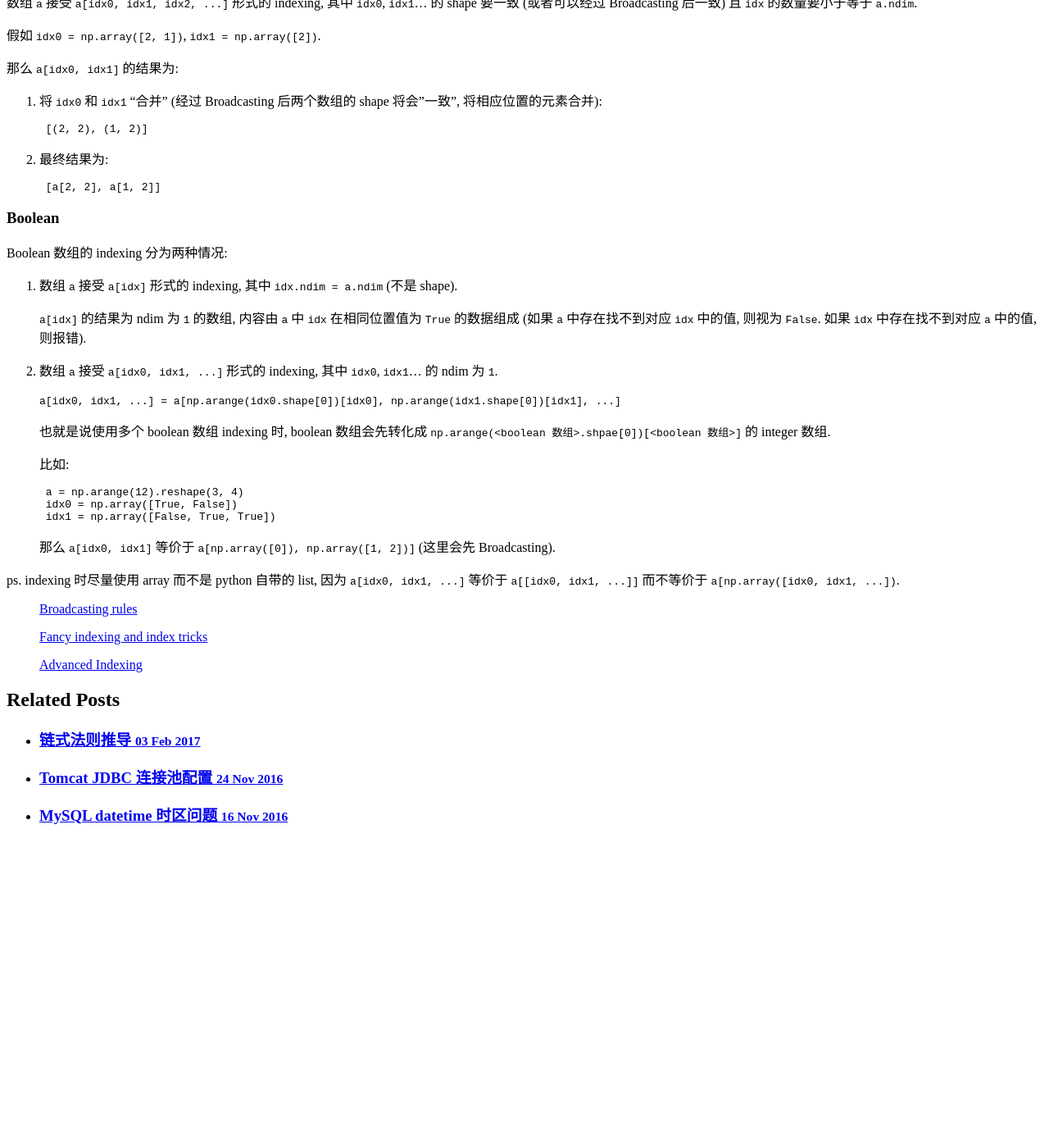
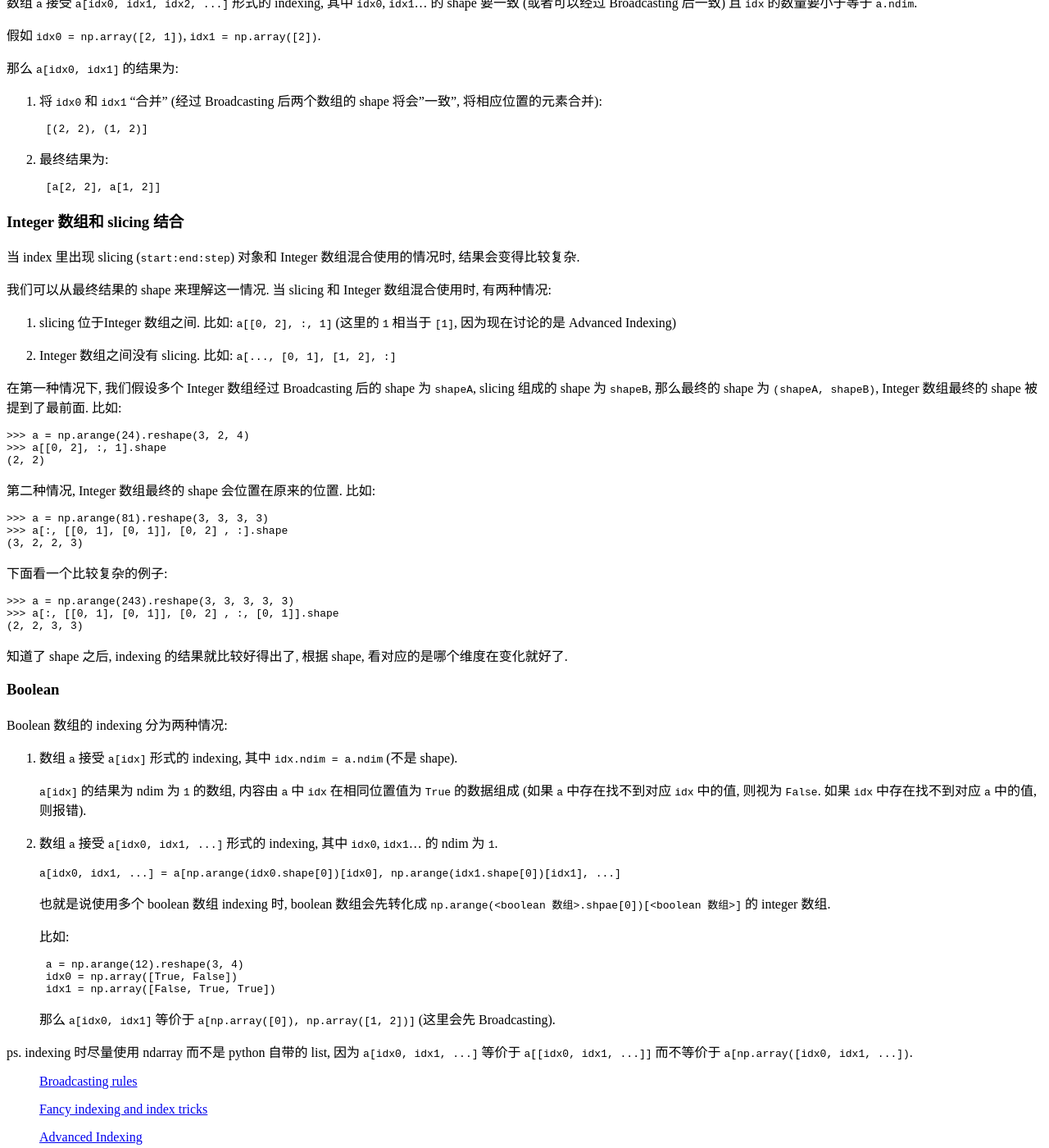
Before and after one commit to yoncise/yoncise.github.io, a Jekyll site: the page built from _posts/2017-03-26-numpy-Broadcasting-和-Advanced-Indexing.md, in a window 1280 px wide and 1400 px high, scrolled down 1033 px. Shown: the whole window at 82% size. Built offline with Jekyll 4.4.1, drawn with Linux system fonts in a browser that asks for light colours; before the commit the page ends 2057 px from its top, so only the background shows below that; some of the changed text lies outside the part shown.

Commit message:
integer indexing mix with slicing

```diff
--- a/_posts/2017-03-26-numpy-Broadcasting-和-Advanced-Indexing.md
+++ b/_posts/2017-03-26-numpy-Broadcasting-和-Advanced-Indexing.md
@@ -8,11 +8,11 @@ title: numpy Broadcasting 和 Advanced Indexing
 > Broadcasting allows **universal functions** to deal in a meaningful way with inputs
 > that **do not have exactly the same shape**.
 
-universal functions 简单理解就是 elementwise 的函数.
+Universal functions 简单理解就是 elementwise 的函数.
 
 Broadcasting 就两条规则:
 
-1. 如果两个 array 的 ndim 不一样, 那么就向 ndim 小的数组的 shape
+1. 如果两个数组的 ndim 不一样, 那么就向 ndim 小的数组的 shape
 **prepend** `1`, 直到两个数组的 ndim 一样.
 
     比如: 数组 `a` 和 `b` 的 shape 分别为 `(3, 4)` 和 `(4)`,
@@ -61,6 +61,37 @@ Advanced Indexing 分为两种情况: 1). Integer 的数组 2). Boolean 的数
 
         [a[2, 2], a[1, 2]]
 
+### Integer 数组和 slicing 结合
+
+当 index 里出现 slicing (`start:end:step`) 对象和 Integer 数组混合使用的情况时, 结果会变得比较复杂.
+
+我们可以从最终结果的 shape 来理解这一情况. 当 slicing 和 Integer 数组混合使用时, 有两种情况:
+
+1. slicing 位于Integer 数组之间. 比如: `a[[0, 2], :, 1]` (这里的 `1` 相当于 `[1]`, 因为现在讨论的是 Advanced Indexing)
+
+2. Integer 数组之间没有 slicing. 比如: `a[..., [0, 1], [1, 2], :]`
+
+在第一种情况下, 我们假设多个 Integer 数组经过 Broadcasting 后的 shape 为 `shapeA`, slicing 组成的 shape
+为 `shapeB`, 那么最终的 shape 为 `(shapeA, shapeB)`, Integer 数组最终的 shape 被提到了最前面. 比如:
+
+    >>> a = np.arange(24).reshape(3, 2, 4)
+    >>> a[[0, 2], :, 1].shape
+    (2, 2)
+
+第二种情况, Integer 数组最终的 shape 会位置在原来的位置. 比如:
+
+    >>> a = np.arange(81).reshape(3, 3, 3, 3)
+    >>> a[:, [[0, 1], [0, 1]], [0, 2] , :].shape
+    (3, 2, 2, 3)
+
+下面看一个比较复杂的例子:
+
+    >>> a = np.arange(243).reshape(3, 3, 3, 3, 3)
+    >>> a[:, [[0, 1], [0, 1]], [0, 2] , :, [0, 1]].shape
+    (2, 2, 3, 3)
+
+知道了 shape 之后, indexing 的结果就比较好得出了, 根据 shape, 看对应的是哪个维度在变化就好了.
+
 ### Boolean
 
 Boolean 数组的 indexing 分为两种情况:
@@ -86,7 +117,7 @@ Boolean 数组的 indexing 分为两种情况:
 
     那么 `a[idx0, idx1]` 等价于 `a[np.array([0]), np.array([1, 2])]` (这里会先 Broadcasting).
 
-ps. indexing 时尽量使用 array 而不是 python 自带的 list, 因为 `a[idx0, idx1, ...]`
+ps. indexing 时尽量使用 ndarray 而不是 python 自带的 list, 因为 `a[idx0, idx1, ...]`
 等价于 `a[[idx0, idx1, ...]]` 而不等价于 `a[np.array([idx0, idx1, ...])`.
 
 > [Broadcasting rules](https://docs.scipy.org/doc/numpy-dev/user/quickstart.html#broadcasting-rules)
```
